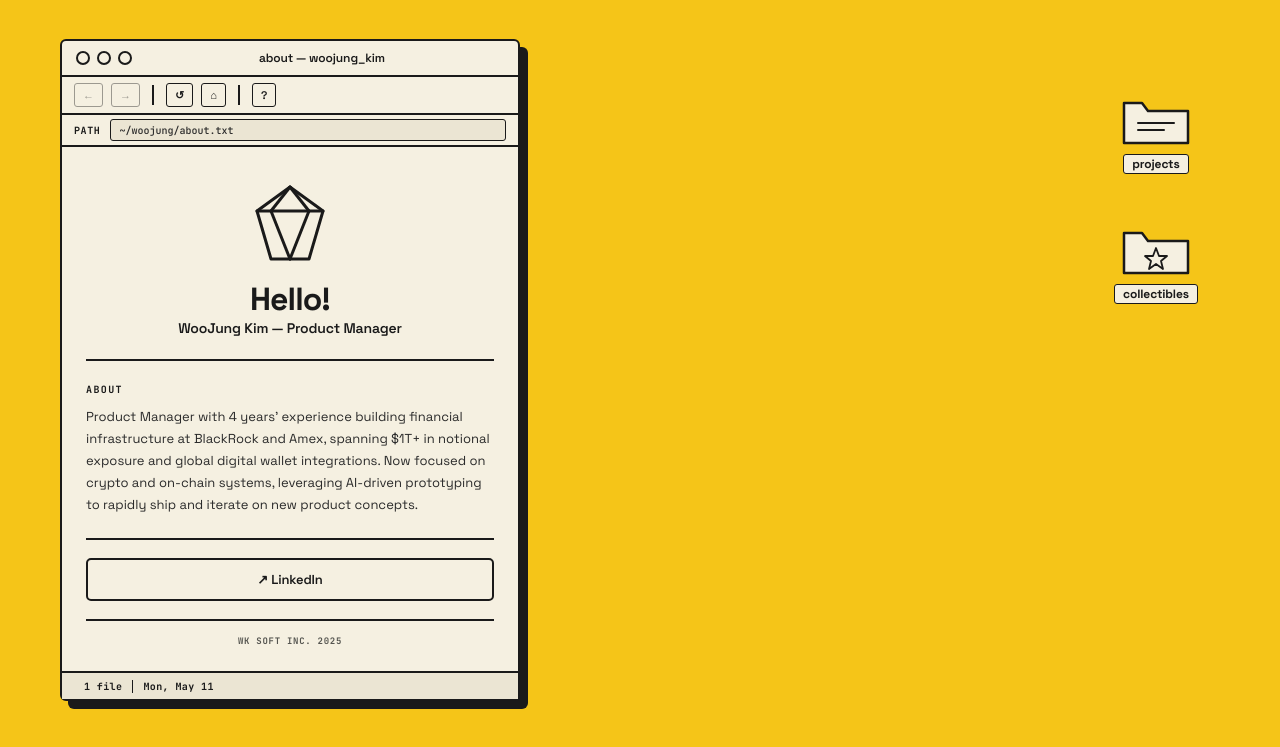
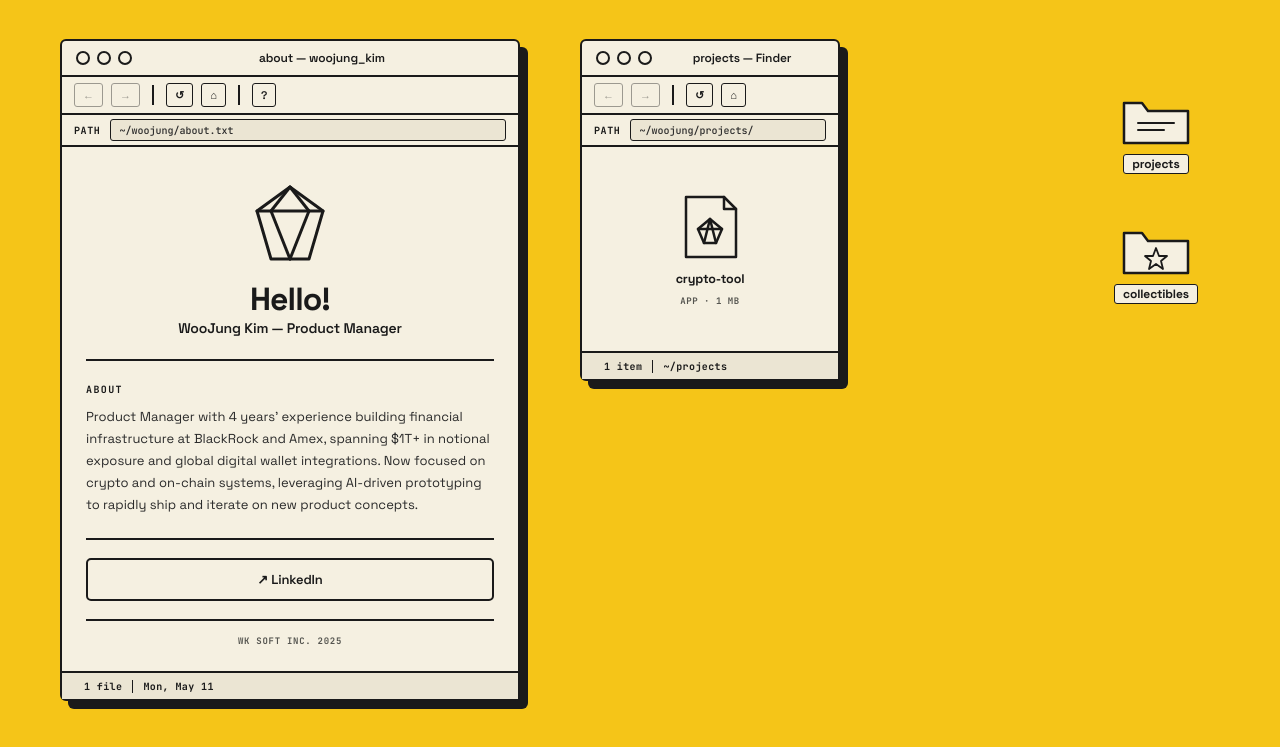
Before and after one commit to nickkim1233-creator/nickkim1233-creator.github.io, a website: page index.html in a window 1280 px wide. Shown: the part 33-780 px from the top of the page. Drawn offline with Linux system fonts and the light colour scheme.

Commit message:
Update index.html

```diff
--- a/index.html
+++ b/index.html
@@ -228,8 +228,7 @@ body{background:var(--yellow);font-family:var(--sans);color:var(--ink);display:f
   </div>
 
   <!-- ═══ PROJECTS WINDOW — hidden until double-click ═ -->
-  <div class="win" id="w-projects" style="width:260px;z-index:15;">
-    <div class="win-tb">
+  <div class="win open" id="w-projects" style="width:260px;z-index:15;left:580px;top:40px;">    <div class="win-tb">
       <div class="dots">
         <div class="dot dot-close" onclick="closeWindow('w-projects','folder-projects')" title="Close"></div>
         <div class="dot"></div>
@@ -329,7 +328,7 @@ function tick(){
   const bd=document.getElementById('bd');if(bd)bd.textContent=d;
 }
 tick();setInterval(tick,10000);
-
+document.getElementById('w-projects').classList.remove('popping');
 /* ── Z-INDEX MANAGEMENT ── */
 let topZ=20;
 function bringToFront(win){topZ++;win.style.zIndex=topZ;}
```
